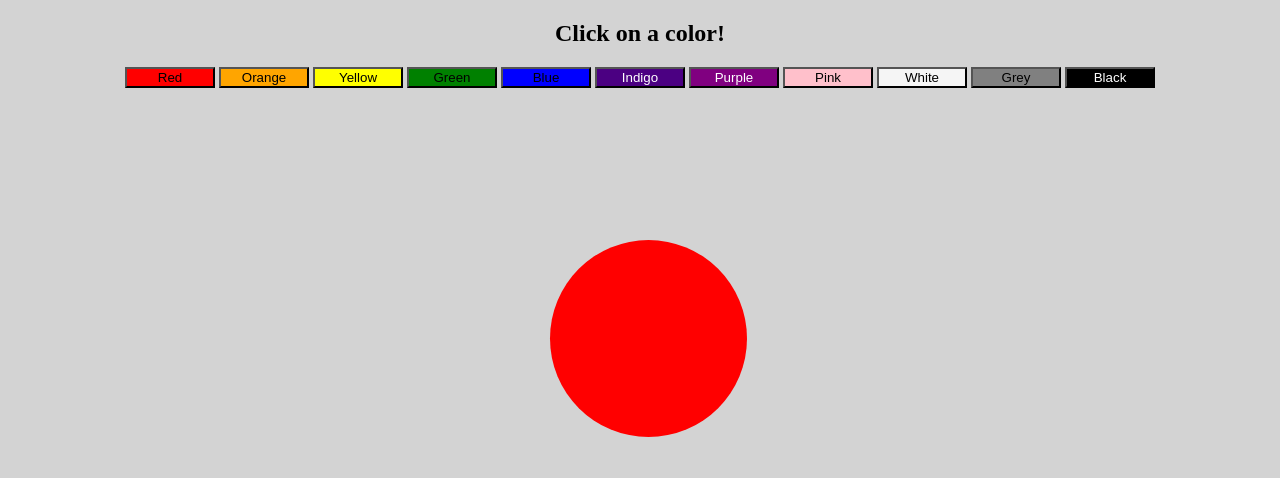
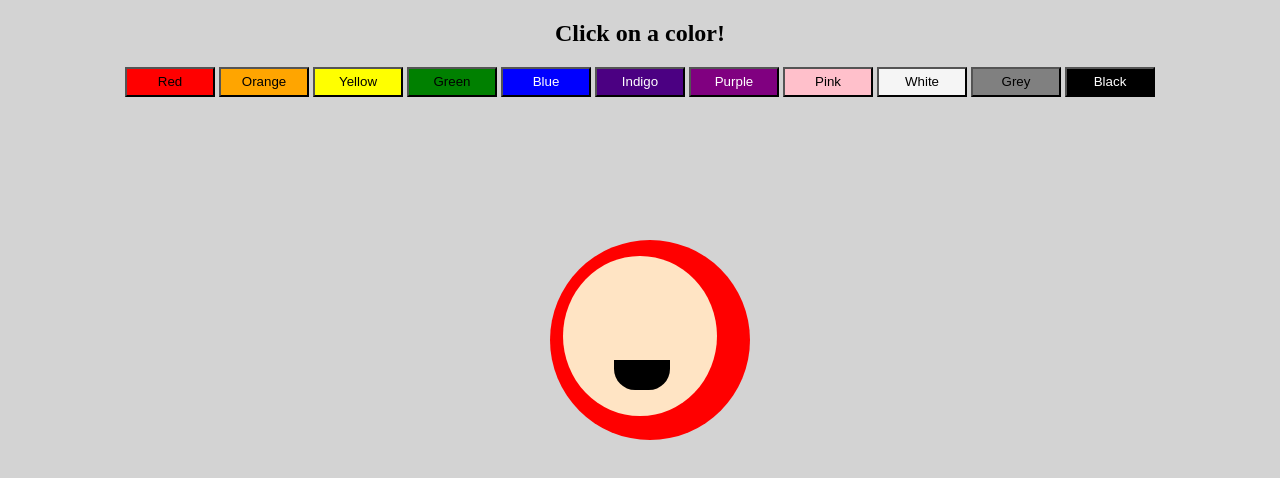
Before and after one commit to myshacodes/color-changing-hood, a plain HTML site: page index.html in a window 1280 px wide. Drawn offline with Linux system fonts and the light colour scheme.

Commit message:
almost done with Rainbow Riding Hood!

```diff
--- a/index.html
+++ b/index.html
@@ -76,12 +76,11 @@
         value="Black"
         onclick="updateHood(event)"
       />
-      <br />
-      <br />
       <div class="hood" id="hood"></div>
-      <div class="ears"></div>
+      <div class="face"></div>
+      <div class="smileleftside"></div>
+      <div class="smilerightside"></div>
     </div>
-    <div class="smile"></div>
     <script src="hood.js"></script>
   </body>
 </html>
--- a/style.css
+++ b/style.css
@@ -4,6 +4,7 @@ body {
 
 input[type="button"] {
   width: 90px;
+  height: 30px;
 }
 
 .redbutton {
@@ -23,6 +24,7 @@ input[type="button"] {
 }
 .bluebutton {
   background-color: blue;
+  color: white;
 }
 .indigobutton {
   background-color: indigo;
@@ -51,8 +53,8 @@ input[type="button"] {
   top: 30%;
   border-radius: 50%;
   background-color: red;
-  width: 197px;
-  height: 197px;
+  width: 200px;
+  height: 200px;
 }
 .ears {
   position: absolute;
@@ -64,18 +66,34 @@ input[type="button"] {
 }
 .face {
   position: absolute;
-  left: 46%;
-  top: 34%;
-  width: 150px;
-  height: 150px;
+  left: 44%;
+  top: 32%;
   border-radius: 50%;
-  background-color: #fff6e9;
+  width: 12%;
+  height: 20%;
+  background-color: bisque;
 }
-
-.smile {
+.smileleftside {
+  position: absolute;
+  left: 48%;
+  top: 45%;
+  border-bottom-left-radius: 70%;
+  background-color: black;
+  width: 30px;
+  height: 30px;
+}
+.smilerightside {
+  position: absolute;
+  left: 50%;
+  top: 45%;
+  border-bottom-right-radius: 70%;
+  background-color: black;
+  width: 30px;
+  height: 30px;
+}
+.righteye {
   position: absolute;
   left: 50%;
   top: 50%;
-  border-bottom-left-radius: 50%;
-  border-bottom-right-radius: 50%;
+  width: w;
 }
```
